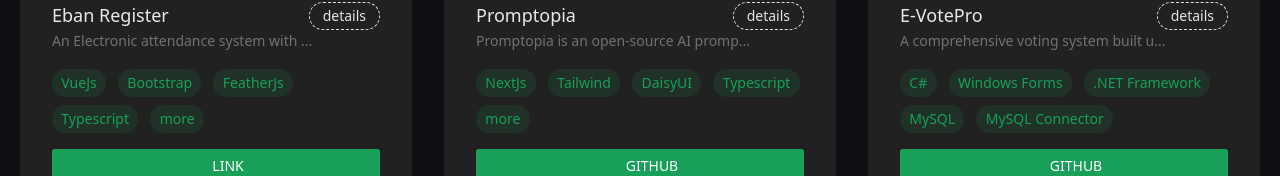
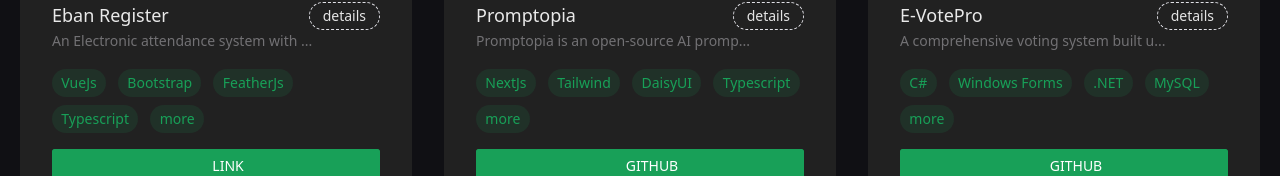
Before and after one commit to Hackersgoddest/my-portfolio, a Vue app: page / in a window 1280 px wide. Shown: the part 2051-2227 px from the top of the page. Built offline with nearby package versions, Linux system fonts and the light colour scheme; some icons are missing.

Commit message:
refactor: update tools list in E-VotePro project for accuracy

```diff
--- a/src/views/portfolio/PortfolioContent.vue
+++ b/src/views/portfolio/PortfolioContent.vue
@@ -237,7 +237,7 @@ const portfolioOptions = ref([
     "https://res.cloudinary.com/dfm07q3n0/image/upload/v1748968505/Screenshot_2025-06-03_at_4.30.30_PM_bqnl7e.png",
     "https://res.cloudinary.com/dfm07q3n0/image/upload/v1748968497/Screenshot_2025-06-03_at_4.30.18_PM_xma9og.png"
   ],
-  tools: ["C#", "Windows Forms", ".NET Framework", "MySQL", "MySQL Connector"],
+  tools: ["C#", "Windows Forms", ".NET", "MySQL", "more"],
   links: [
     { name: "GITHUB", link: "https://github.com/Hackersgoddest/E-VotePro" }
   ],
```
